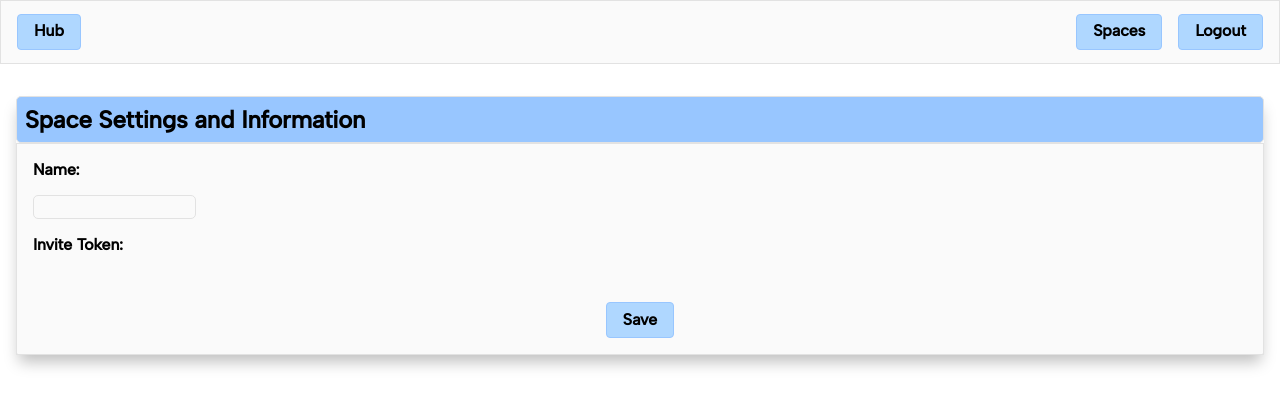
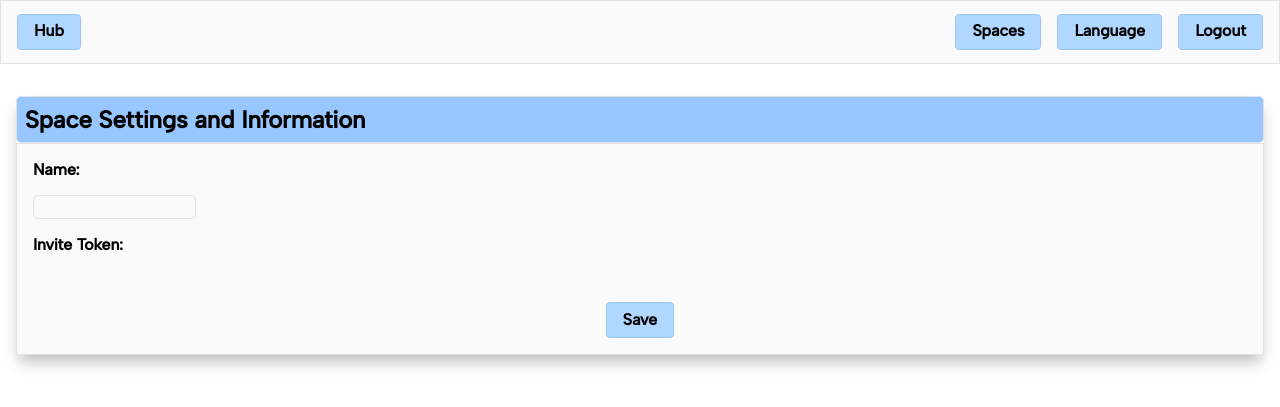
Before and after one commit to awallenfang/household, a Django app: template space/templates/space/space-full.html in a window 1280 px wide. Shown: the top 407 px of the page. Run offline with Django 5.2, Linux system fonts and the light colour scheme; the template is opened without the code that fills it, so the values that code supplies are empty; style sheets or scripts are compiled from the project's sources; parts of the project's set-up code (start-up, migrations or seed data) failed here and were passed over.

Commit message:
Basic language switcher

```diff
--- /dev/null
+++ b/hub/static/hub/css/locale.css
@@ -0,0 +1 @@
+.locale-dropdown{position:relative;display:inline-block;z-index:2}#language-selector{position:absolute;min-width:15vw;max-width:30vw;top:3rem;background-color:#fafafa;padding:1rem;right:0;flex-direction:column;align-items:center;gap:0.5rem;border-radius:0.25rem;box-shadow:5px 5px 10px rgba(0,0,0,0.5)}
--- /dev/null
+++ b/hub/static/hub/scss/locale.scss
@@ -0,0 +1,26 @@
+@import 'colors';
+
+.locale-dropdown {
+    position: relative;
+    display: inline-block;
+    z-index: 2;
+}
+
+
+#language-selector {
+    position: absolute;
+    min-width: 15vw;
+    max-width: 30vw;
+    top: 3rem;
+    background-color: $black-500;
+    padding: 1rem;
+    right: 0;
+
+
+    flex-direction: column;
+    align-items: center;
+    gap: 0.5rem;
+    border-radius: 0.25rem;
+    box-shadow: 5px 5px 10px rgba(0, 0, 0, 0.5);
+
+}
--- a/hub/templates/hub/base.html
+++ b/hub/templates/hub/base.html
@@ -18,6 +18,7 @@
     <link rel="stylesheet" href="{% static 'hub/css/filters.css' %}">
     <link rel="stylesheet" href="{% static 'hub/css/text.css' %}">
     <link rel="stylesheet" href="{% static 'hub/css/todo-box.css' %}">
+    <link rel="stylesheet" href="{% static 'hub/css/locale.css' %}">
     <link rel="stylesheet" href="{% static 'space/css/space.css' %}">
     <title>{% block title %}{% trans 'Household Planner' context 'Page title' %}{% endblock %}</title>
     <meta name="viewport" content="width=device-width, initial-scale=1.0">
@@ -52,7 +53,10 @@
                 {% endif %}
                 {% include "space/components/quick_space.html" %}
             </div>
-
+            <div class="locale-dropdown">
+                <a class="button" collapse-target="language-selector">{% trans 'Language' context 'Header Title' %}</a>
+                {% include "hub/components/locale_box.html" %}
+            </div>
             <a href="{% url 'hub:logout' %}" class="button">{% trans 'Logout' %}</a>
         </div>
 
--- /dev/null
+++ b/hub/templates/hub/components/locale_box.html
@@ -0,0 +1,19 @@
+{% load i18n %}
+
+<div class="col w-10 card collapse" id="language-selector">
+    <form action="{% url 'set_language' %}" method="post">{% csrf_token %}
+    <input name="next" type="hidden" value="/">
+    <select name="language">
+        {% get_current_language as LANGUAGE_CODE %}
+        {% get_available_languages as LANGUAGES %}
+        {% get_language_info_list for LANGUAGES as languages %}
+        {% for language in languages %}
+            <option value="{{ language.code }}"{% if language.code == LANGUAGE_CODE %} selected{% endif %}>
+                {{ language.name_local }} ({{ language.code }})
+            </option>
+        {% endfor %}
+    </select>
+    <input class="button" type="submit" value="{% trans 'Go' %}">
+</form>
+
+</div>
--- a/hub/urls.py
+++ b/hub/urls.py
@@ -11,6 +11,6 @@ urlpatterns = [
     path('login/', views.login, name="login"),
     path('signup/', views.signup, name="signup"),
     path('logout/', views.logout, name="logout"),
-
+    path('set_language/', views.set_language, name='set_language'),
 
 ]
--- a/root/urls.py
+++ b/root/urls.py
@@ -21,6 +21,7 @@ from django.conf.urls.i18n import i18n_patterns
 
 
 urlpatterns = [
+    path("i18n/", include("django.conf.urls.i18n"), name="set_language"),
 ] + i18n_patterns(
     path('admin/', admin.site.urls),
     path('', include(("hub.urls", "hub"), namespace="hub")),
```
Also changed, not shown: hub/views.py (+7 -1 lines), root/settings.py (+7 -0 lines), hub/locale/de/LC_MESSAGES/django.po.
